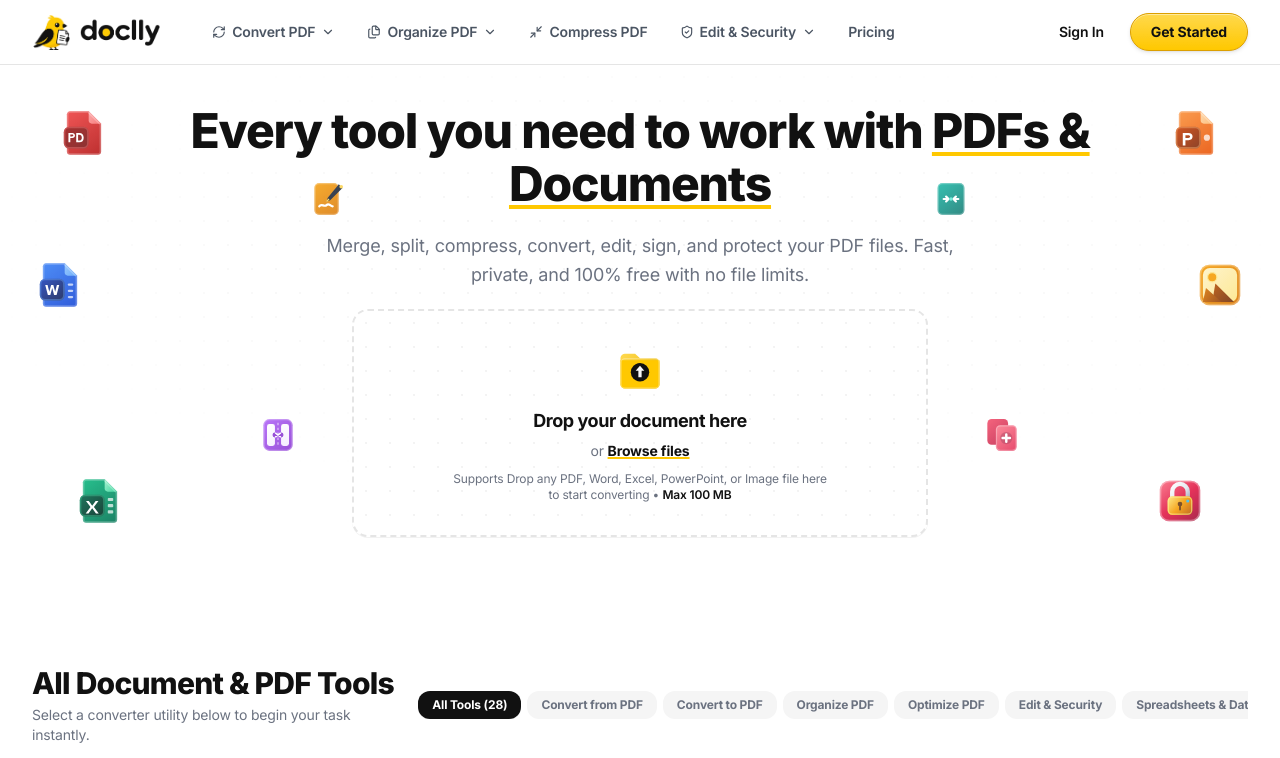
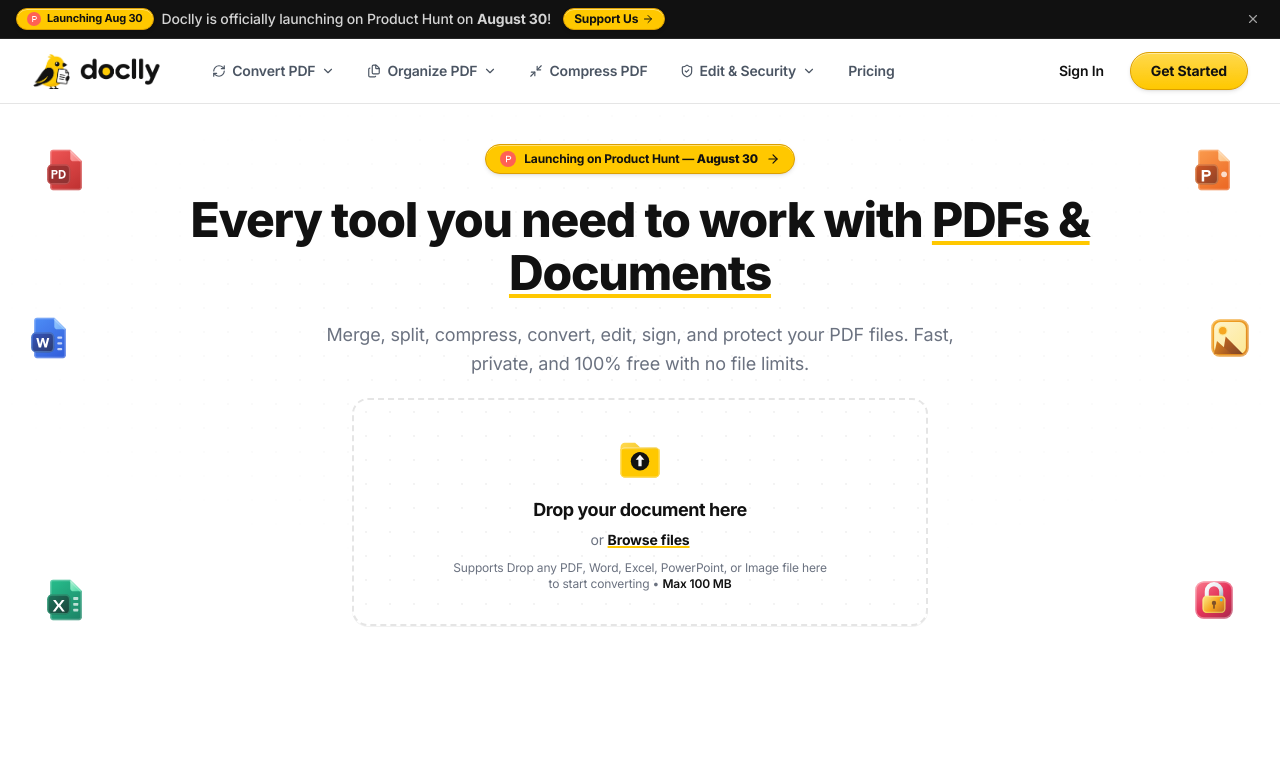
Before and after one commit to shivamapatel03/doclly, a React (Vite) app: page / in a window 1280 px wide. Shown: the top 758 px of the page. Built offline with nearby package versions, Linux system fonts and the light colour scheme.

Commit message:
Remove overlapping background icons behind hero headline

```diff
--- a/src/App.tsx
+++ b/src/App.tsx
@@ -7,6 +7,7 @@
 import { CommandMenu } from './components/common/CommandMenu';
 import { AuthModal } from './pages/AuthModal';
 import { PwaInstallPrompt } from './components/common/PwaInstallPrompt';
+import { AnnouncementBar } from './components/layout/AnnouncementBar';
 
 // Pages
 import { HomePage } from './pages/HomePage';
@@ -43,6 +44,9 @@
   return (
     <div className="flex flex-col min-h-screen bg-white text-[#111111] antialiased">
       <ScrollToTop />
+
+      {/* Product Hunt Launch Announcement Bar */}
+      <AnnouncementBar />
 
       {/* Sticky Top Navbar */}
       <Navbar
--- /dev/null
+++ b/src/components/layout/AnnouncementBar.tsx
@@ -0,0 +1,58 @@
+import React, { useState, useEffect } from 'react';
+import { ArrowRight, X } from 'lucide-react';
+
+export const AnnouncementBar: React.FC = () => {
+  const [isVisible, setIsVisible] = useState(true);
+
+  useEffect(() => {
+    const isDismissed = sessionStorage.getItem('doclly_ph_announcement_dismissed');
+    if (isDismissed) {
+      setIsVisible(false);
+    }
+  }, []);
+
+  const handleDismiss = () => {
+    setIsVisible(false);
+    sessionStorage.setItem('doclly_ph_announcement_dismissed', 'true');
+  };
+
+  if (!isVisible) return null;
+
+  return (
+    <div className="bg-[#111111] text-white py-2 px-4 text-xs sm:text-sm font-medium relative z-40 border-b border-neutral-800 transition-all">
+      <div className="max-w-7xl mx-auto flex items-center justify-between gap-3">
+        <div className="flex items-center gap-2 mx-auto sm:mx-0">
+          <span className="inline-flex items-center gap-1.5 px-2.5 py-0.5 rounded-full text-[11px] font-bold bg-[#FFC800] text-[#111111] border border-[#DC9F00] shadow-[inset_0_1px_0_rgba(255,255,255,0.45),0_2px_4px_rgba(0,0,0,0.08),0_1px_2px_rgba(0,0,0,0.06)]">
+            <svg className="w-3.5 h-3.5 shrink-0" viewBox="0 0 24 24" fill="none" xmlns="http://www.w3.org/2000/svg">
+              <circle cx="12" cy="12" r="12" fill="#FF6154"/>
+              <path d="M13.6 12H10.5V8.5H13.6C14.5665 8.5 15.35 9.2835 15.35 10.25C15.35 11.2165 14.5665 12 13.6 12ZM13.6 7H9V17H10.5V13.5H13.6C15.3949 13.5 16.85 12.0449 16.85 10.25C16.85 8.45507 15.3949 7 13.6 7Z" fill="white"/>
+            </svg>
+            Launching Aug 30
+          </span>
+          <span className="hidden sm:inline text-neutral-300">
+            Doclly is officially launching on Product Hunt on <strong>August 30</strong>!
+          </span>
+          <span className="sm:hidden text-neutral-300">
+            Doclly launches Aug 30 on Product Hunt!
+          </span>
+          <a
+            href="https://www.producthunt.com/products/doclly?utm_source=doclly_banner&utm_medium=website"
+            target="_blank"
+            rel="noopener noreferrer"
+            className="inline-flex items-center gap-1 font-bold text-xs px-2.5 py-0.5 rounded-full bg-[#FFC800] hover:bg-[#F5B800] active:bg-[#E6B400] text-[#111111] border border-[#DC9F00] shadow-[inset_0_1px_0_rgba(255,255,255,0.45),0_2px_4px_rgba(0,0,0,0.08),0_1px_2px_rgba(0,0,0,0.06)] ml-1 transition-all cursor-pointer"
+          >
+            Support Us <ArrowRight className="w-3 h-3" />
+          </a>
+        </div>
+
+        <button
+          onClick={handleDismiss}
+          className="text-neutral-400 hover:text-white p-1 rounded-md transition-colors"
+          aria-label="Dismiss banner"
+        >
+          <X className="w-3.5 h-3.5" />
+        </button>
+      </div>
+    </div>
+  );
+};
--- a/src/pages/HomePage.tsx
+++ b/src/pages/HomePage.tsx
@@ -65,65 +65,62 @@
         {/* Subtle Background Dot Pattern */}
         <div className="absolute inset-0 doclly-dot-pattern opacity-35 pointer-events-none doclly-radial-mask" />
 
-        {/* REAL 3D FLOATING ICONS (NO BACKGROUND BOXES, NO SHADOWS) */}
+        {/* REAL 3D FLOATING ICONS ON FAR EDGES ONLY */}
         <div className="absolute inset-0 pointer-events-none overflow-hidden select-none z-0">
-          {/* --- LEFT SIDE FLOATING 3D ICONS --- */}
+          {/* --- LEFT SIDE FLOATING 3D ICONS (FAR EDGES ONLY) --- */}
 
           {/* 1. 3D PDF Icon */}
-          <div className="hidden md:block absolute top-10 left-6 lg:left-14 animate-doclly-float-1">
-            <ThreeDIcon name="pdf" className="w-14 h-14 opacity-90 hover:scale-110 transition-transform duration-300 pointer-events-auto cursor-pointer" />
+          <div className="hidden md:block absolute top-10 left-4 lg:left-10 animate-doclly-float-1">
+            <ThreeDIcon name="pdf" className="w-13 h-13 opacity-90 hover:scale-110 transition-transform duration-300 pointer-events-auto cursor-pointer" />
           </div>
 
           {/* 2. 3D Word Icon */}
-          <div className="hidden sm:block absolute top-48 left-3 lg:left-8 animate-doclly-float-2">
-            <ThreeDIcon name="word" className="w-14 h-14 opacity-90 hover:scale-110 transition-transform duration-300 pointer-events-auto cursor-pointer" />
+          <div className="hidden sm:block absolute top-52 left-2 lg:left-6 animate-doclly-float-2">
+            <ThreeDIcon name="word" className="w-13 h-13 opacity-90 hover:scale-110 transition-transform duration-300 pointer-events-auto cursor-pointer" />
           </div>
 
           {/* 3. 3D Excel Icon */}
-          <div className="hidden md:block absolute bottom-10 left-8 lg:left-18 animate-doclly-float-3">
-            <ThreeDIcon name="excel" className="w-14 h-14 opacity-90 hover:scale-110 transition-transform duration-300 pointer-events-auto cursor-pointer" />
+          <div className="hidden md:block absolute bottom-8 left-4 lg:left-10 animate-doclly-float-3">
+            <ThreeDIcon name="excel" className="w-13 h-13 opacity-90 hover:scale-110 transition-transform duration-300 pointer-events-auto cursor-pointer" />
           </div>
 
-          {/* 4. 3D Signature Icon */}
-          <div className="hidden lg:block absolute top-28 left-[24%] animate-doclly-float-4 opacity-85">
-            <ThreeDIcon name="sign" className="w-11 h-11 hover:scale-110 transition-transform duration-300 pointer-events-auto cursor-pointer" />
+          {/* --- RIGHT SIDE FLOATING 3D ICONS (FAR EDGES ONLY) --- */}
+
+          {/* 4. 3D PowerPoint Icon */}
+          <div className="hidden md:block absolute top-10 right-4 lg:right-10 animate-doclly-float-2">
+            <ThreeDIcon name="ppt" className="w-13 h-13 opacity-90 hover:scale-110 transition-transform duration-300 pointer-events-auto cursor-pointer" />
           </div>
 
-          {/* 5. 3D Split / Scissors Icon */}
-          <div className="hidden lg:block absolute bottom-28 left-[20%] animate-doclly-float-1 opacity-80">
-            <ThreeDIcon name="split" className="w-11 h-11 hover:scale-110 transition-transform duration-300 pointer-events-auto cursor-pointer" />
+          {/* 5. 3D JPG / Image Icon */}
+          <div className="hidden sm:block absolute top-52 right-2 lg:right-6 animate-doclly-float-1">
+            <ThreeDIcon name="image" className="w-13 h-13 opacity-90 hover:scale-110 transition-transform duration-300 pointer-events-auto cursor-pointer" />
           </div>
 
-          {/* --- RIGHT SIDE FLOATING 3D ICONS --- */}
-
-          {/* 6. 3D PowerPoint Icon */}
-          <div className="hidden md:block absolute top-10 right-6 lg:right-14 animate-doclly-float-2">
-            <ThreeDIcon name="ppt" className="w-14 h-14 opacity-90 hover:scale-110 transition-transform duration-300 pointer-events-auto cursor-pointer" />
-          </div>
-
-          {/* 7. 3D JPG / Image Icon */}
-          <div className="hidden sm:block absolute top-48 right-3 lg:right-8 animate-doclly-float-1">
-            <ThreeDIcon name="image" className="w-14 h-14 opacity-90 hover:scale-110 transition-transform duration-300 pointer-events-auto cursor-pointer" />
-          </div>
-
-          {/* 8. 3D Protect / Lock Icon */}
-          <div className="hidden md:block absolute bottom-10 right-8 lg:right-18 animate-doclly-float-4">
-            <ThreeDIcon name="protect" className="w-14 h-14 opacity-90 hover:scale-110 transition-transform duration-300 pointer-events-auto cursor-pointer" />
-          </div>
-
-          {/* 9. 3D Compress / Zip Icon */}
-          <div className="hidden lg:block absolute top-28 right-[24%] animate-doclly-float-3 opacity-85">
-            <ThreeDIcon name="compress" className="w-11 h-11 hover:scale-110 transition-transform duration-300 pointer-events-auto cursor-pointer" />
-          </div>
-
-          {/* 10. 3D Merge Icon */}
-          <div className="hidden lg:block absolute bottom-28 right-[20%] animate-doclly-float-2 opacity-80">
-            <ThreeDIcon name="merge" className="w-11 h-11 hover:scale-110 transition-transform duration-300 pointer-events-auto cursor-pointer" />
+          {/* 6. 3D Protect / Lock Icon */}
+          <div className="hidden md:block absolute bottom-8 right-4 lg:right-10 animate-doclly-float-4">
+            <ThreeDIcon name="protect" className="w-13 h-13 opacity-90 hover:scale-110 transition-transform duration-300 pointer-events-auto cursor-pointer" />
           </div>
         </div>
 
         {/* Hero Content */}
         <div className="max-w-5xl mx-auto px-4 sm:px-6 lg:px-8 text-center space-y-5 relative z-10">
+
+          {/* Product Hunt Launch Pill */}
+          <div className="inline-flex items-center justify-center">
+            <a
+              href="https://www.producthunt.com/products/doclly?utm_source=doclly_hero&utm_medium=website"
+              target="_blank"
+              rel="noopener noreferrer"
+              className="inline-flex items-center gap-2 px-3.5 py-1.5 rounded-full text-xs font-bold bg-[#FFC800] hover:bg-[#F5B800] active:bg-[#E6B400] text-[#111111] border border-[#DC9F00] shadow-[inset_0_1px_0_rgba(255,255,255,0.45),0_2px_4px_rgba(0,0,0,0.08),0_1px_2px_rgba(0,0,0,0.06)] hover:shadow-[inset_0_1px_0_rgba(255,255,255,0.45),0_4px_8px_rgba(0,0,0,0.12)] active:shadow-[inset_0_1px_2px_rgba(0,0,0,0.15)] transition-all cursor-pointer group"
+            >
+              <svg className="w-4 h-4 shrink-0" viewBox="0 0 24 24" fill="none" xmlns="http://www.w3.org/2000/svg">
+                <circle cx="12" cy="12" r="12" fill="#FF6154"/>
+                <path d="M13.6 12H10.5V8.5H13.6C14.5665 8.5 15.35 9.2835 15.35 10.25C15.35 11.2165 14.5665 12 13.6 12ZM13.6 7H9V17H10.5V13.5H13.6C15.3949 13.5 16.85 12.0449 16.85 10.25C16.85 8.45507 15.3949 7 13.6 7Z" fill="white"/>
+              </svg>
+              <span>Launching on Product Hunt — <strong>August 30</strong></span>
+              <ArrowRight className="w-3.5 h-3.5 text-[#111111] group-hover:translate-x-0.5 transition-transform" />
+            </a>
+          </div>
 
           <h1 className="text-3xl sm:text-4xl lg:text-5xl font-extrabold tracking-tight text-[#111111] leading-[1.1]">
             Every tool you need to work with{' '}
```
